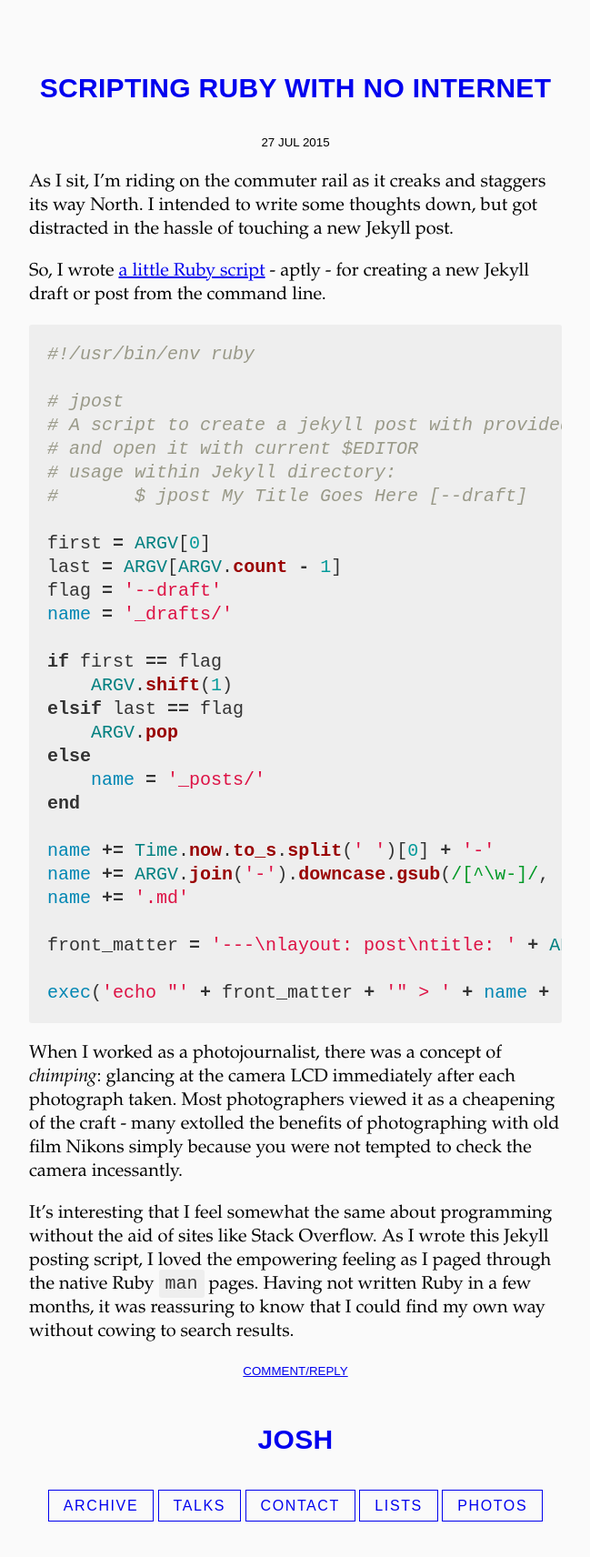
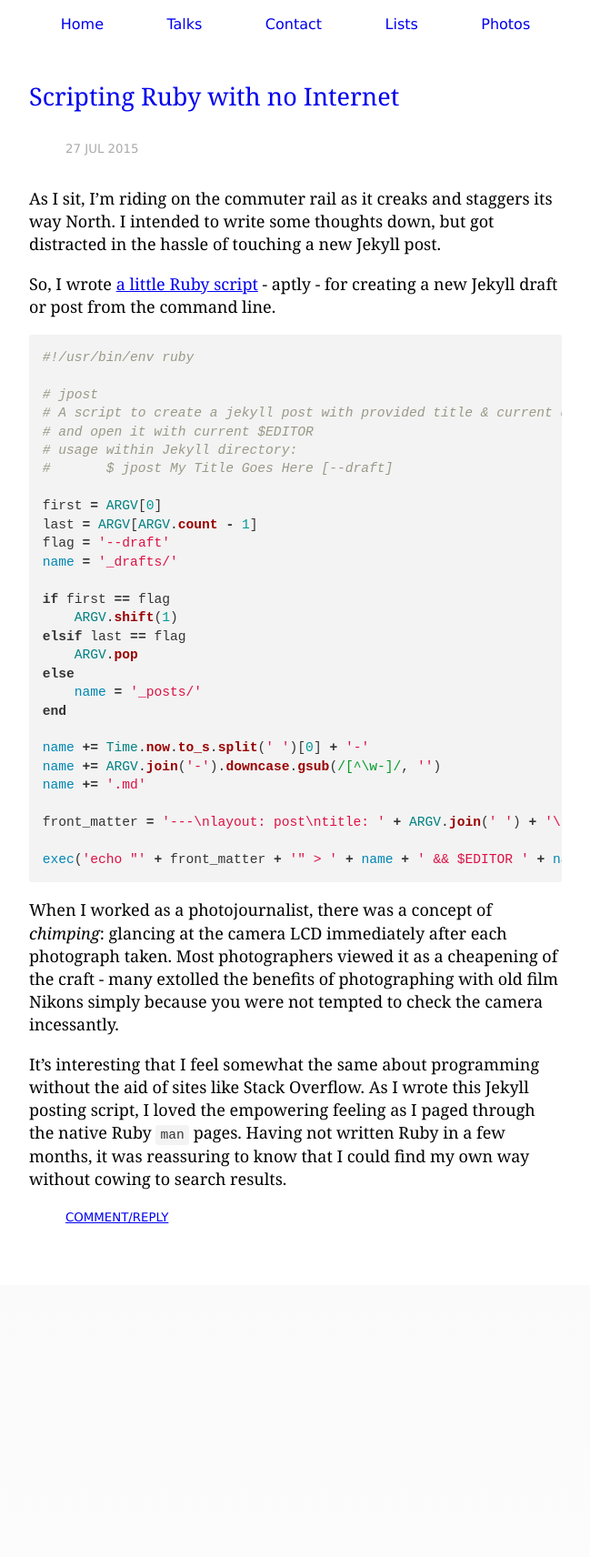
Before and after one commit to joshbeckman/andjosh.github.io, a Jekyll site: the page built from _posts/2015-07-27-Scripting-Ruby-with-no-Internet.md, in a window 1280 px wide. Shown: the whole page at 91% size, without its empty margins (315-964 px from the left). Built offline with Jekyll 4.4.1, drawn with Linux system fonts in a browser that asks for light colours; after the commit the page ends 1413 px from its top, so only the background shows below that.

Commit message:
new:usr: Switch to simpler style, quieter

````diff
--- a/_layouts/list.html
+++ b/_layouts/list.html
@@ -24,7 +24,7 @@ layout: default
     text-transform: uppercase;
     color: #E21119;
     letter-spacing: 0.1em;
-    font-family: Futura, sans-serif;
+    font-family: Verdana, sans-serif;
     font-weight: bold;
 }
 .lists ul:nth-child(2)::before {
--- a/_layouts/post.html
+++ b/_layouts/post.html
@@ -2,6 +2,17 @@
 layout: default
 ---
 
+<div class="header">
+    <div class="header-inner">
+        <div class="about">
+            <a href="/" title="Home" rel="home">Home</a>
+            <a href="/presents" title="Presentations">Talks</a>
+            <a href="/contact" title="Contact Josh" rel="about">Contact</a>
+            <a href="/lists" title="Lists of Preset, Past, &amp; Future">Lists</a>
+            <a href="//vsco.com/andjosh" title="Photos">Photos</a>
+        </div>
+    </div>
+</div>
 <meta name="twitter:card"       content="summary" />
 <meta name="twitter:site"       content="@twandjosh" />
 <meta name="twitter:title"      content="{{ page.title }}" />
@@ -40,17 +51,3 @@ layout: default
         {% endif %}
     </div>
 </article>
-<div class="header">
-    <div class="header-inner">
-        <h2 class="site-title">
-            <a rel="home" href="/" title="{{ site.title }}">{{ site.title }}</a>
-        </h2>
-        <div class="about">
-            <a href="/" title="Archive">Archive</a>
-            <a href="/presents" title="Presentations">Talks</a>
-            <a href="/contact" title="Contact Josh" rel="about">Contact</a>
-            <a href="/lists" title="Lists of Preset, Past, &amp; Future">Lists</a>
-            <a href="//vsco.com/andjosh" title="Photos">Photos</a>
-        </div>
-    </div>
-</div>
--- a/_posts/2015-07-27-Scripting-Ruby-with-no-Internet.md
+++ b/_posts/2015-07-27-Scripting-Ruby-with-no-Internet.md
@@ -6,7 +6,7 @@ As I sit, I'm riding on the commuter rail as it creaks and staggers its way Nort
 
 So, I wrote [a little Ruby script](https://github.com/andjosh/dotfiles/blob/master/bin/jpost) - aptly - for creating a new Jekyll draft or post from the command line.
 
-```ruby
+~~~ruby
 #!/usr/bin/env ruby
 
 # jpost
@@ -35,7 +35,7 @@ name += '.md'
 front_matter = '---\nlayout: post\ntitle: ' + ARGV.join(' ') + '\n---\n'
 
 exec('echo "' + front_matter + '" > ' + name + ' && $EDITOR ' + name)
-```
+~~~
 
 When I worked as a photojournalist, there was a concept of _chimping_: glancing at the camera LCD immediately after each photograph taken. Most photographers viewed it as a cheapening of the craft - many extolled the benefits of photographing with old film Nikons simply because you were not tempted to check the camera incessantly.
 
--- a/css/screen.css
+++ b/css/screen.css
@@ -1,31 +1,34 @@
+html {
+  background: #fafafa;
+  background-image: linear-gradient(0deg, #fafafa, white 40%, #fafafa);
+}
 body {
-  font-family: Garamond, Baskerville, serif;
-  background-color: #fafafa;
+  font: 1.125em/1.4 Georgia, serif;
+  background: white;
 }
 h1, h2, h3, h4, h5, h6 {
-  font-family: Futura, sans-serif;
-  text-transform: uppercase;
-  letter-spacing: 0.02rem;
+  font-weight: normal;
   margin: 1.5em 0 1em;
   color: #aaa;
 }
 blockquote {
     border-left: 3px solid #aaa;
-    margin-left: 0;
-    padding-left: 1.8rem;
+    margin-left: 23px;
+    padding-left: 17px;
 }
 code {
     padding: 0.2em 0.35em;
     margin: 0;
     color: #333;
 }
+img {
+    max-width: 100%;
+}
 a:visited {
     color: darkblue;
 }
 
 .markdown-body {
-    font-size: 1.25rem;
-    line-height: 1.3;
     box-sizing: border-box;
     min-width: 200px;
     max-width: 650px;
@@ -48,20 +51,24 @@ h1 a, .site-title a {
 .post-list a {
     text-decoration: none;
 }
-.meta, .about, .post-list {
-    font-family: Futura, sans-serif;
+.meta, .about {
+    font-family: Verdana, sans-serif;
     font-size: 1rem;
+}
+.meta {
+    color: #aaa;
+    margin-bottom: 2rem;
+    margin-left: 40px;
     text-transform: uppercase;
 }
-.about, .site-title, .meta {
-    text-align: center;
+.about {
+    margin-top: -1.5rem;
+    display: flex;
+    justify-content: space-around;
 }
 .about a {
-    padding: 0.5rem 1rem;
-    border: 1px solid;
-    letter-spacing: 0.1rem;
+    padding: 0.5rem;
     text-decoration: none;
-    line-height: 3rem;
 }
 
 .markdown-body .anchor {
--- a/js/screen.js
+++ b/js/screen.js
@@ -25,21 +25,21 @@ function color2(num, ti) {
     var b = Math.abs(num - Math.floor( Math.sin(i + 3) * 127 + 28 ));
     return 'rgb(' + r + ',' + g + ',' + b + ')';
 }
-0 && (function(window, document) {
+(function(window, document) {
     var pubTime = document.querySelector('.header .meta'),
         title = document.querySelector('.header h1'),
         header = document.querySelector('.header');
 
     if (pubTime) {
         pubTime = pubTime.textContent;
-        document.querySelector('.header .meta').style.color = 'white';
+        //document.querySelector('.header .meta').style.color = 'white';
     }
-    title.style.color = 'white';
-    title.style.zIndex = '2';
-    header.style.backgroundColor = color2(25, pubTime);
-    header.style.backgroundImage =
-        'linear-gradient(90deg, ' + color2(25, pubTime) +
-        ', ' + color2(0, pubTime) + ')';
+    //title.style.color = 'white';
+    //title.style.zIndex = '2';
+    //header.style.backgroundColor = color2(25, pubTime);
+    //header.style.backgroundImage =
+    //'linear-gradient(90deg, ' + color2(25, pubTime) +
+    //', ' + color2(0, pubTime) + ')';
     header.setAttribute('data-one', color2(25, pubTime));
     header.setAttribute('data-two', color2(0, pubTime));
 })(this, this.document);
@@ -73,7 +73,7 @@ function bouncyBall() {
     canvas.setAttribute('height', h * 2);
     canvas.style.width = w + 'px';
     canvas.style.height = h + 'px';
-    context.strokeStyle = context.fillStyle = 'rgba(255,255,255,0.25)';
+    context.strokeStyle = context.fillStyle = 'rgba(0,0,0,0.25)';
     context.lineWidth = 2;
 
     var xfunc = minus,
@@ -155,7 +155,7 @@ function constellation() {
     canvas.setAttribute('height', h * 2);
     canvas.style.width = w + 'px';
     canvas.style.height = h + 'px';
-    context.strokeStyle = context.fillStyle = 'rgba(255,255,255,0.25)';
+    context.strokeStyle = context.fillStyle = 'rgba(0,0,0,0.25)';
     var lg = context.createLinearGradient(0, 0, w * 2, 0);
     lg.addColorStop(0, header.dataset.one);
     lg.addColorStop(1, header.dataset.two);
@@ -210,4 +210,4 @@ function constellation() {
     window.canvas = canvas;
 }
 //constellation();
-console.info('Want to see something fun? Try `constellation()` or `bouncyBall()`');
+//console.info('Want to see something fun? Try `constellation()` or `bouncyBall()`');
````
Also changed, not shown: 404.md (+1 -13 lines), _layouts/page.html (+11 -14 lines).
